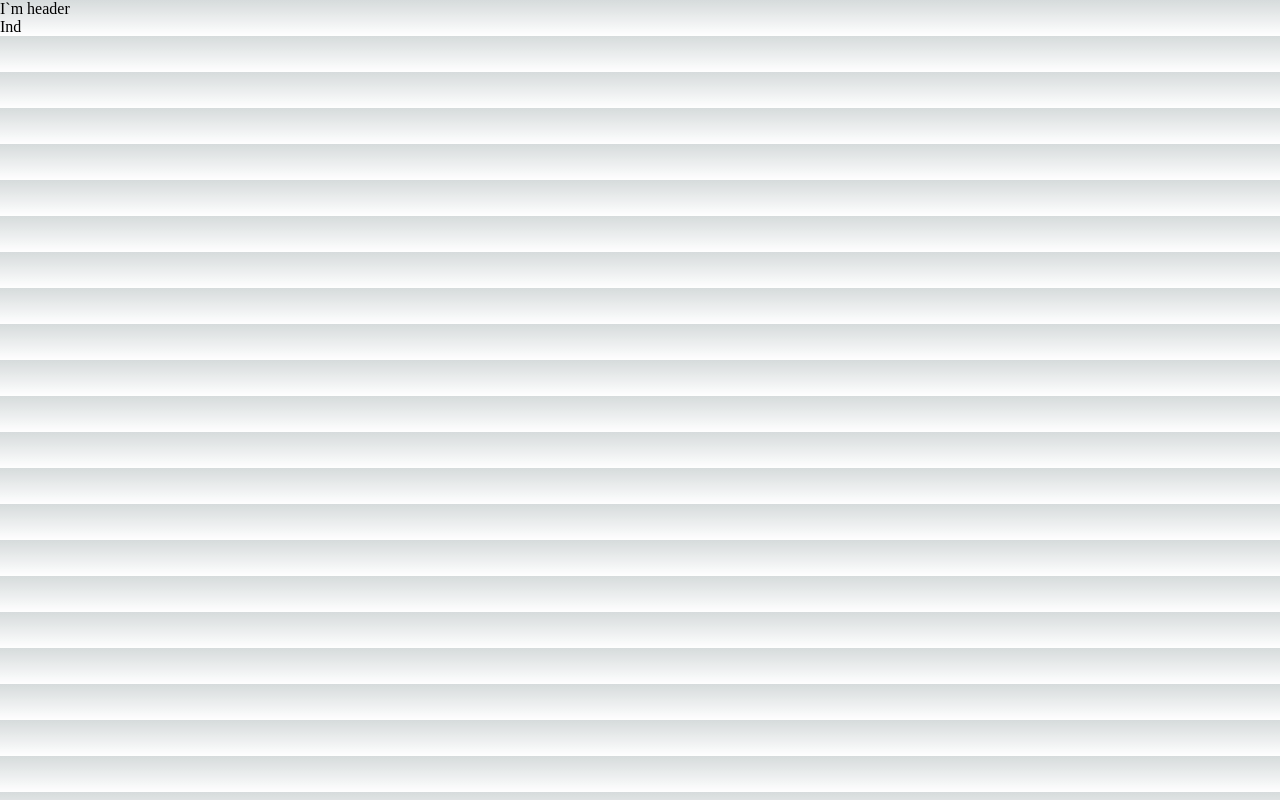
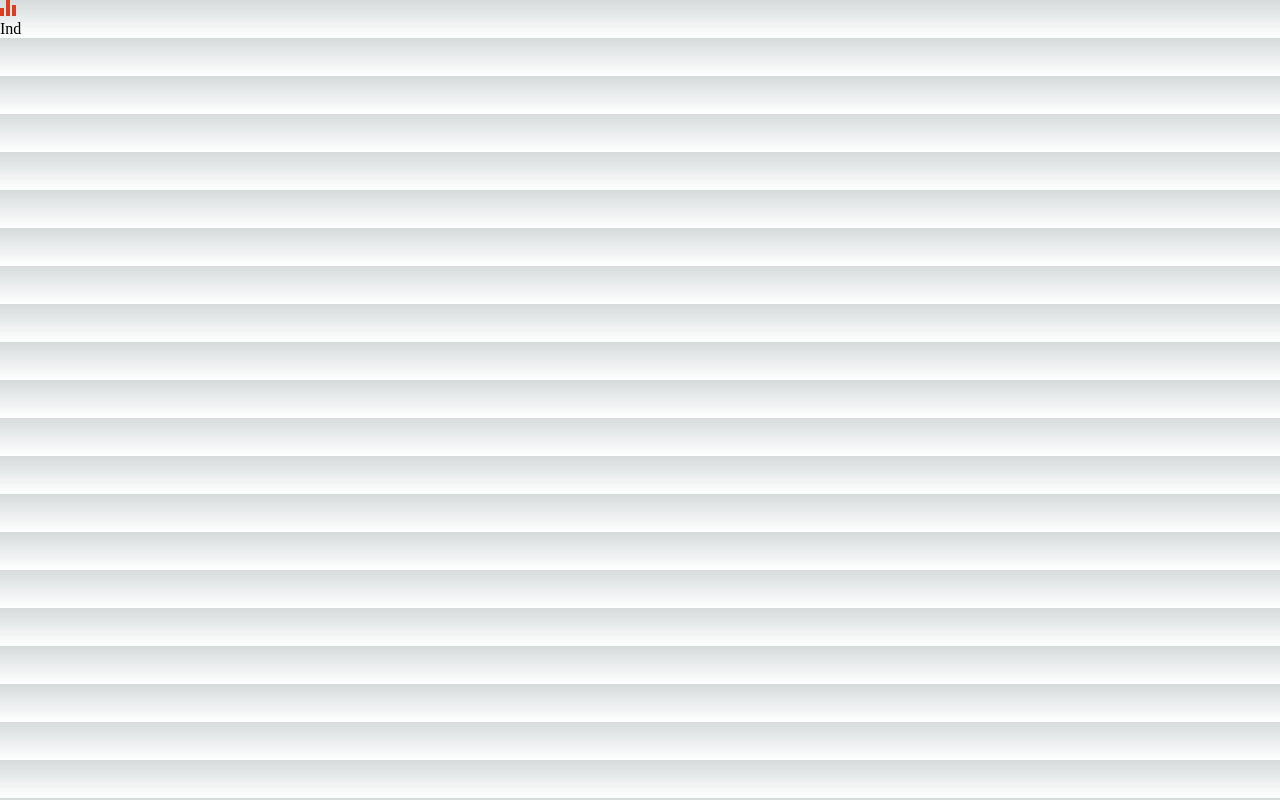
Before and after one commit to Ivanwg/pomodoro-nuxt, a Next.js app: page / in a window 1280 px wide. Built offline with nearby package versions, Linux system fonts and the light colour scheme.

Commit message:
header added components

```diff
--- a/package.json
+++ b/package.json
@@ -17,6 +17,7 @@
     "next": "13.3.0",
     "react": "18.2.0",
     "react-dom": "18.2.0",
+    "sass": "^1.62.0",
     "typescript": "5.0.4"
   }
 }
--- a/src/components/Header/index.tsx
+++ b/src/components/Header/index.tsx
@@ -1,6 +1,22 @@
 function Header() {
   return (
-    <header>I`m header</header>
+    <header className="header">
+      <div className="container">
+        <div className="content">
+          <div className="logo"></div>
+          <div className="statistic">
+          <svg className="scheme-icon" version="1.1"
+            baseProfile="full"
+            width="16" height="16"
+            xmlns="http://www.w3.org/2000/svg">
+            <rect className="scheme-icon__rect scheme-icon__rect_first" y="50%" width="4" height="50%" fill="#DC3E22"/>
+            <rect className="scheme-icon__rect scheme-icon__rect_second" x="6" width="4" height="100%" fill="#DC3E22"/>
+            <rect className="scheme-icon__rect scheme-icon__rect_fthird" x="12" y="5" width="4" height="11" fill="#DC3E22"/>
+          </svg>
+          </div>
+        </div>
+      </div>
+    </header>
    );
 }
 
--- a/src/pages/_app.tsx
+++ b/src/pages/_app.tsx
@@ -1,5 +1,5 @@
 import Layout from '@/components/Layout'
-import '@/styles/globals.css'
+import '@/styles/globals.scss'
 import type { AppProps } from 'next/app'
 
 export default function App({ Component, pageProps }: AppProps) {
```
Also changed, not shown: src/components/Header/style.scss (added, +20 -0 lines), src/components/Header/tomato 1.png (added), src/styles/globals.scss (renamed from src/styles/globals.css), 1 other file (tests, documents, lock files or other folders).
